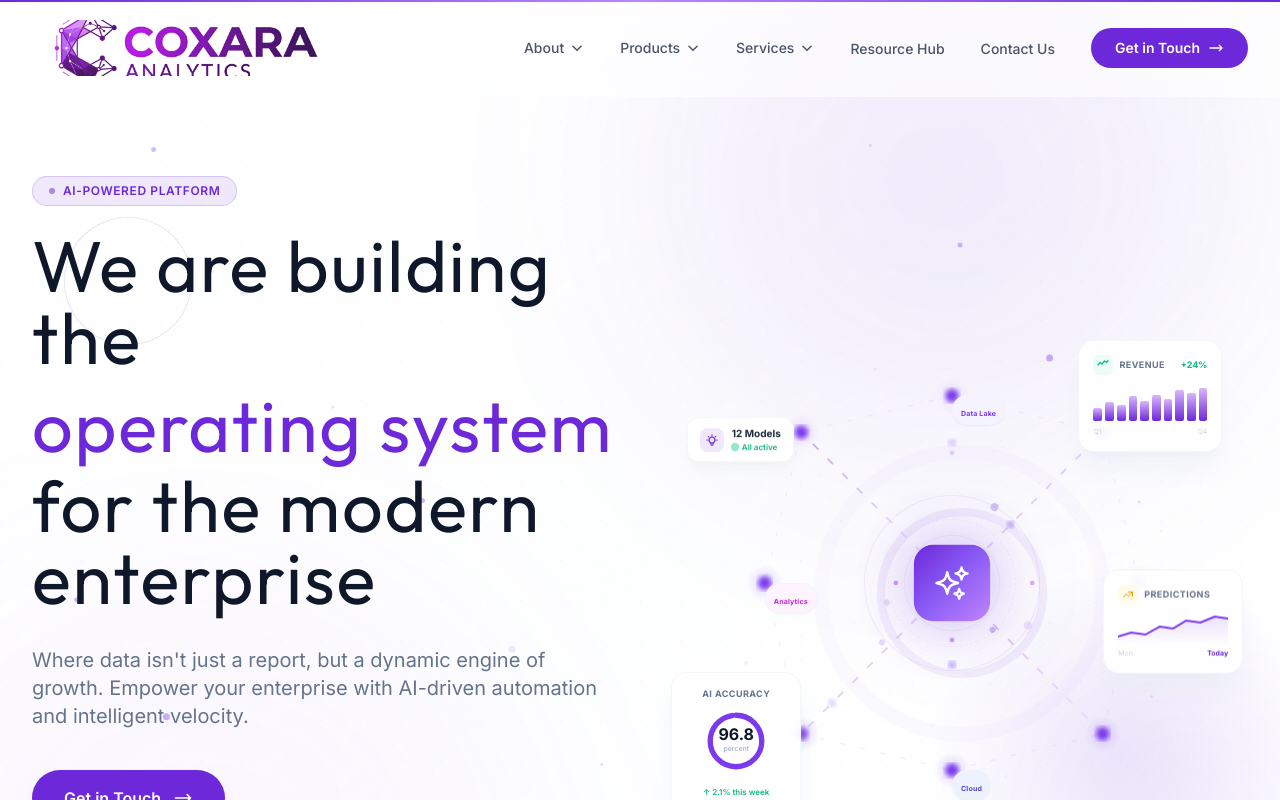
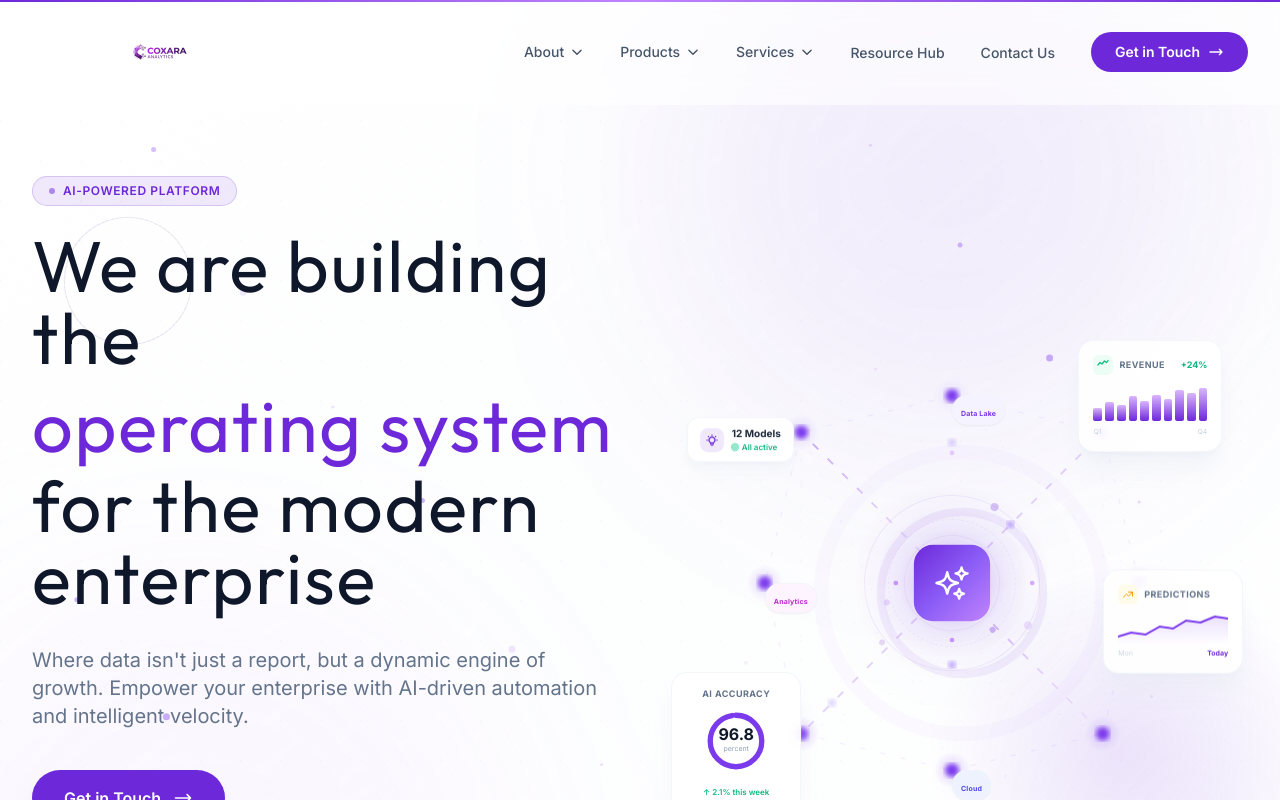
Before and after one commit to chandran65/coxara_analytics, a React (Vite) app in the folder client/: page / in a window 1280 px wide. Shown: the top 800 px of the page. Built offline with nearby package versions, Linux system fonts and the light colour scheme.

Commit message:
Final Logo Fix: Increased vertical headroom to prevent clipping of 'ANALYTICS' subtext and switched to safe object-contain rendering

```diff
--- a/client/src/components/layout/Footer.jsx
+++ b/client/src/components/layout/Footer.jsx
@@ -139,11 +139,11 @@ const Footer = () => {
                 },
               }}
             >
-              <Link to="/" className="inline-block group mb-8 relative overflow-hidden rounded-md h-16 w-80">
+              <Link to="/" className="inline-block group mb-8 relative h-32 w-80">
                 <img
                   src="/geometric_c_nodes.png"
                   alt="COXARA Analytics"
-                  className="absolute left-[-1.5%] top-1/2 -translate-y-1/2 w-[110%] max-w-none h-auto mix-blend-multiply opacity-95 transition-transform duration-300 group-hover:scale-105 group-hover:opacity-100 origin-left"
+                  className="h-full w-full object-contain object-left mix-blend-multiply opacity-95 transition-transform duration-300 group-hover:scale-105 group-hover:opacity-100 origin-left"
                 />
               </Link>
               <p className="text-secondary-500 text-sm leading-relaxed mb-8 max-w-xs">
--- a/client/src/components/layout/Navbar.jsx
+++ b/client/src/components/layout/Navbar.jsx
@@ -272,7 +272,7 @@ const Navbar = () => {
           {/* Logo */}
           <Link
             to="/"
-            className={`flex-shrink-0 flex items-center group relative z-10 overflow-hidden rounded-md ${isScrolled ? "h-12 w-56" : "h-14 w-72"
+            className={`flex-shrink-0 flex items-center group relative z-10 ${isScrolled ? "h-14 w-60" : "h-16 w-64"
               }`}
             onClick={() => {
               setIsOpen(false);
@@ -282,7 +282,7 @@ const Navbar = () => {
             <motion.img
               src="/geometric_c_nodes.png"
               alt="COXARA Analytics Logo"
-              className="absolute left-[-1.5%] top-1/2 -translate-y-1/2 w-[110%] max-w-none h-auto mix-blend-multiply pointer-events-none"
+              className="h-full w-full object-contain mix-blend-multiply pointer-events-none"
               whileHover={{ scale: 1.05 }}
               transition={{ duration: 0.25, ease: "easeOut" }}
             />
```
